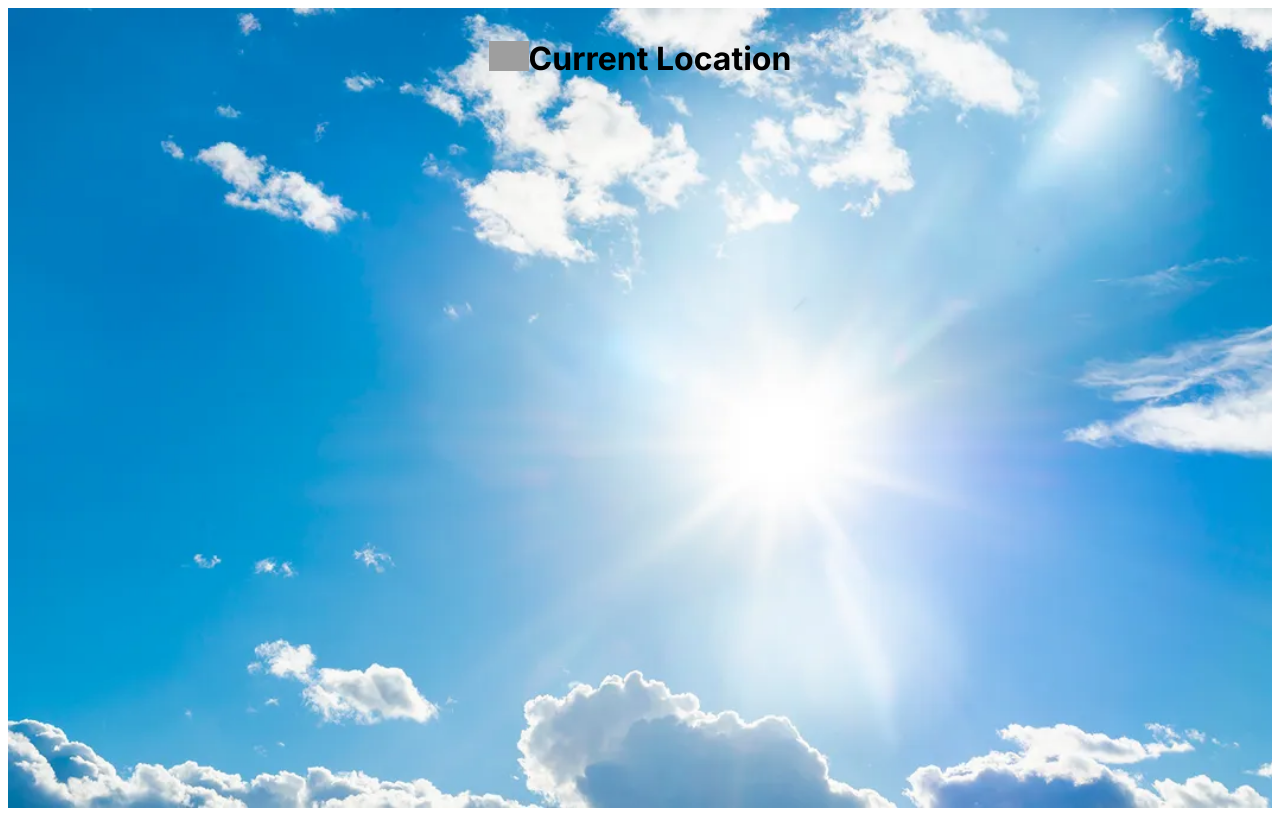
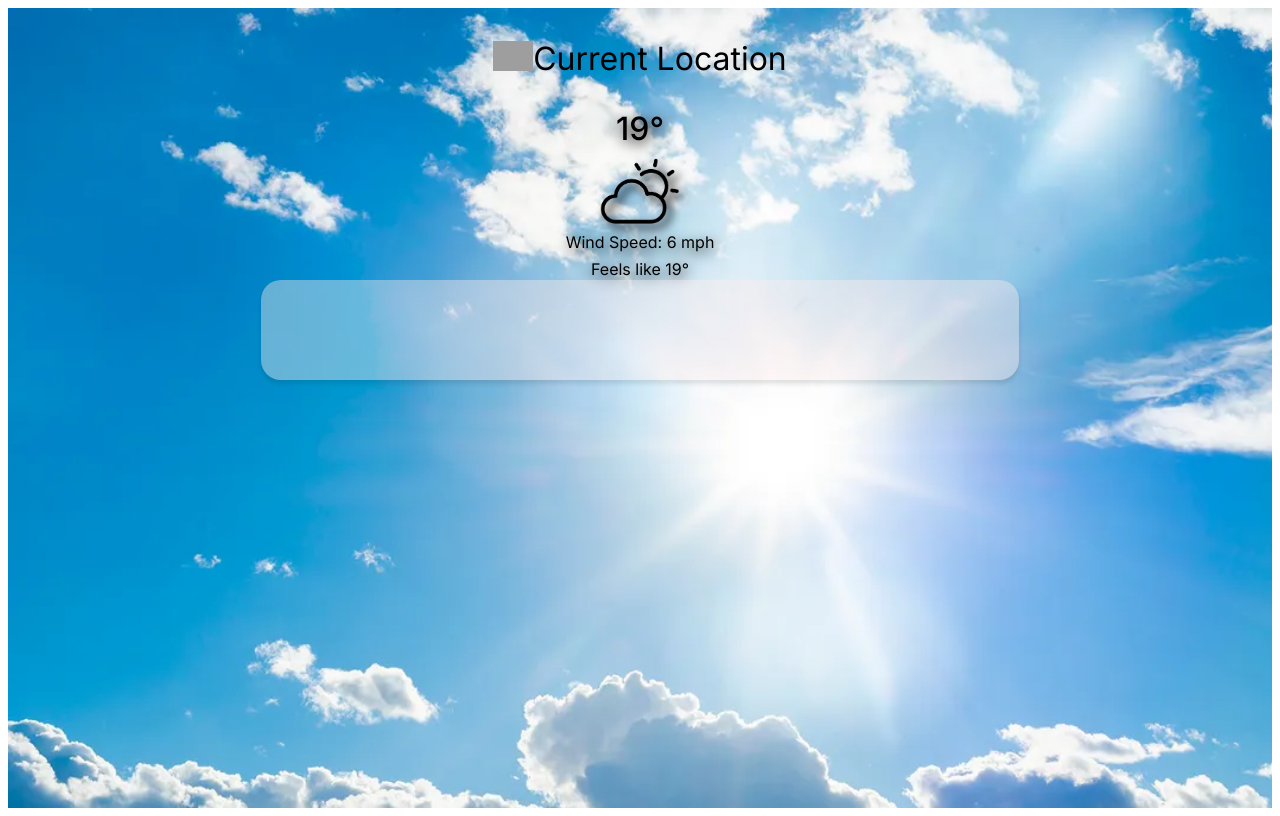
Before and after one commit to Rajpreet0404/Group-8-Weather-App, a React (Create React App) app in the folder gui-react-app/: page / in a window 1280 px wide. Built offline with nearby package versions, Linux system fonts and the light colour scheme; grey boxes are pictures that could not be loaded.

Commit message:
Updated homepage

```diff
--- a/gui-react-app/src/App.js
+++ b/gui-react-app/src/App.js
@@ -6,6 +6,7 @@ function App() {
   return (
     <div className="background">
       <div className="container">
+
         <div className="box location">
           <div className="weatherimage">
             <img src="/locationimage.png" alt="Background" />
@@ -14,6 +15,26 @@ function App() {
             <h1>Current Location</h1>
           </div>
         </div>
+
+        <div className="box weather">
+          <div className="currentweather">
+            <h1>19°</h1>
+          </div>
+          <div className="weathericon">
+            <img src="/currentweather.png" alt="Current Weather"/>
+          </div>
+          <div className="windspeed">
+            <h1>Wind Speed: 6 mph</h1>
+          </div>
+          <div className="feelslike">
+            <h1>Feels like 19°</h1>
+          </div>
+        </div>
+
+        <div className="box temperature">
+
+        </div>
+
       </div>
     </div>
   );
--- a/gui-react-app/src/style.css
+++ b/gui-react-app/src/style.css
@@ -8,6 +8,9 @@
     background-size: cover;
     height:100vh;
     width: auto;
+    font-family: "Inter", sans-serif;
+    align-items: center;
+    justify-items: center;
 }
 
 .box{
@@ -27,6 +30,58 @@
     width: 5vh;
     height: auto;
 }
-.locationtext{
-    font-family: "Inter", sans-serif; ;
+
+.locationtext h1{
+    font-weight: 400;
+
 }
+
+.weather{
+    flex-direction: column;
+    justify-items: flex-start;
+    align-items: center;
+    width: 100%;
+    height: auto;
+    line-height: 0.5px;
+    gap: 5px;
+}
+
+.weather h1{
+    filter: drop-shadow(1px 4px 7px black)
+}
+
+.weathericon img{
+    width: 10vh;
+    height: auto;
+    filter: drop-shadow(5px 5px 5px black);
+}
+
+.currentweather h1{
+    font-family: "Inter", sans-serif;
+    font-optical-sizing: none;
+    font-weight: 500;
+    font-size: xx-large;
+}
+
+.windspeed h1{
+    font-family: "Inter", sans-serif;
+    font-optical-sizing: none;
+    font-weight: 400;
+    font-size: medium;
+}
+
+.feelslike h1{
+    font-family: "Inter", sans-serif;
+    font-optical-sizing: none;
+    font-weight: 400;
+    font-size: medium;
+}
+
+.temperature{
+    width: 60%;
+    align-items: center;
+    border-radius: 1.25rem;
+    opacity: 0.4;
+    background: #FEE;
+    box-shadow: 0px 4px 4px 0px rgba(0, 0, 0, 0.25);
+}
```
Also changed, not shown: gui-react-app/public/currentweather.png (added).
